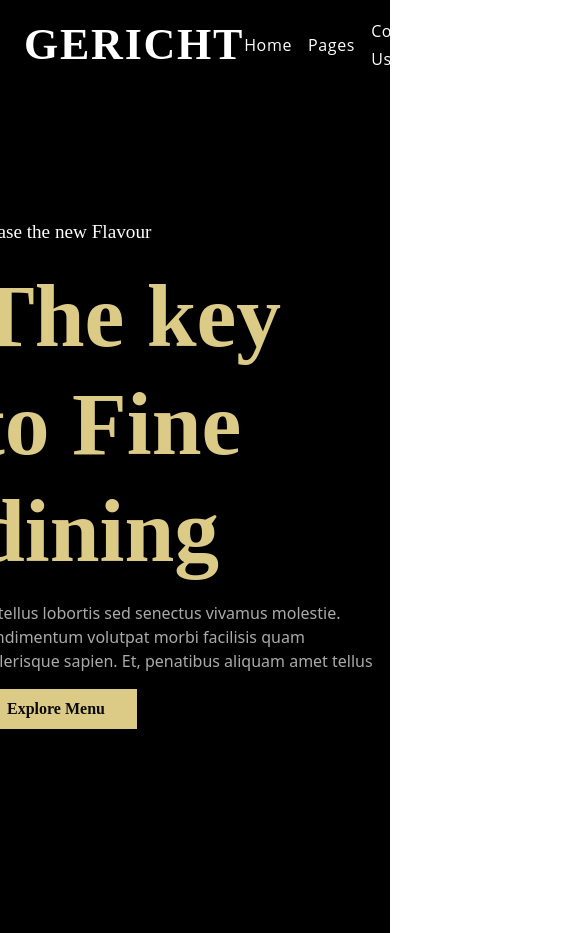
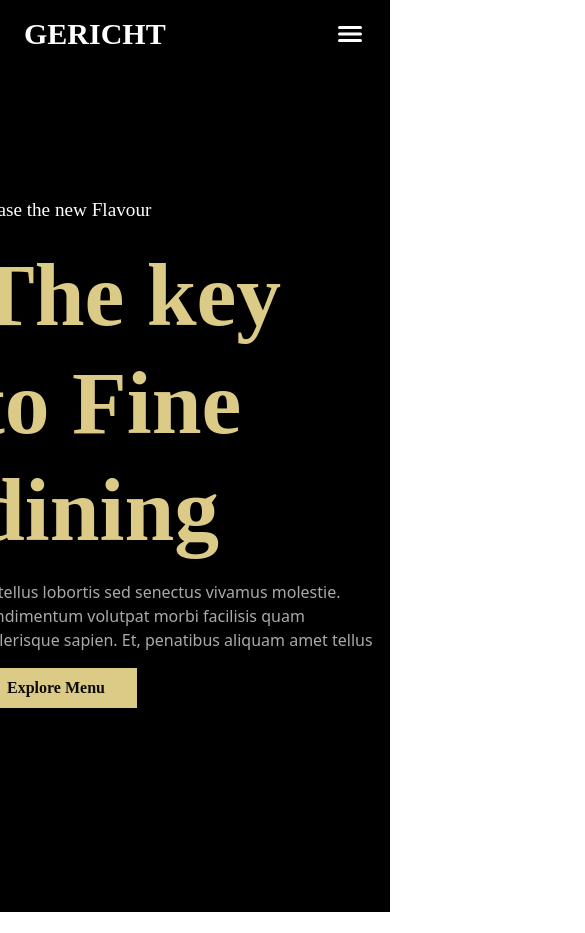
Before and after one commit to Shadrack04/gericht, a React (Vite) app: page / in a window 390 px wide. Shown: the top 933 px of the page, 585 px wide, since content can reach past the window. After the commit the page ends 912 px from the top, so only its background shows below. Built offline with nearby package versions, Linux system fonts and the light colour scheme; grey boxes are pictures that could not be loaded; a web font is replaced by a local one.

Commit message:
Feat: Make the navbar responsive with a hamburger menu

```diff
--- a/package.json
+++ b/package.json
@@ -13,6 +13,7 @@
     "@tailwindcss/vite": "^4.0.14",
     "react": "^19.0.0",
     "react-dom": "^19.0.0",
+    "react-icons": "^5.5.0",
     "tailwindcss": "^4.0.14"
   },
   "devDependencies": {
--- a/src/components/Header.jsx
+++ b/src/components/Header.jsx
@@ -1,12 +1,26 @@
-import React from "react";
+import React, { useState } from "react";
+import { IoMenu } from "react-icons/io5";
+import { IoCloseSharp } from "react-icons/io5";
 import Logo from "./Logo";
 import NavLinks from "./NavLinks";
 
 function Header() {
+  const [openNav, setOpenNav] = useState(false);
   return (
     <header className=" flex items-center justify-between px-6 py-4 bg-black">
       <Logo />
-      <NavLinks />
+      <NavLinks openNav={openNav} setOpenNav={setOpenNav} />
+      {openNav ? (
+        <IoCloseSharp
+          onClick={() => setOpenNav((O) => !O)}
+          className=" text-white md:hidden size-8 z-50"
+        />
+      ) : (
+        <IoMenu
+          onClick={() => setOpenNav((O) => !O)}
+          className=" text-white md:hidden size-8 z-50"
+        />
+      )}
     </header>
   );
 }
--- a/src/components/Logo.jsx
+++ b/src/components/Logo.jsx
@@ -1,7 +1,11 @@
 import React from "react";
 
 function Logo() {
-  return <h1 className="logo text-white">GERICHT</h1>;
+  return (
+    <h1 className="logo font-bold text-3xl md:text-[2.7rem] uppercase text-white  z-50">
+      GERICHT
+    </h1>
+  );
 }
 
 export default Logo;
--- a/src/components/NavLinks.jsx
+++ b/src/components/NavLinks.jsx
@@ -1,22 +1,27 @@
 import React from "react";
 
-function NavLinks() {
+function NavLinks({ openNav, setOpenNav }) {
+  console.log(openNav);
   return (
-    <nav className=" text-white flex items-center justify-between w-4/6">
-      <ul className=" flex items-center gap-4">
-        <li className="nav-list">
+    <nav
+      className={`${
+        openNav ? "" : "-translate-y-[100%]"
+      } fixed inset-0  transform md:translate-0 transition-transform duration-600 md:static bg-black md:bg-transparent text-white flex flex-col items-center pt-30 md:pt-0 md:flex-row md:items-center md:justify-between md:w-4/6`}
+    >
+      <ul className=" flex flex-col md:flex-row items-center gap-4">
+        <li className="nav-list text-2xl md:text-[1rem] font-medium">
           <a href="#">Home</a>
         </li>
-        <li className="nav-list">
+        <li className="nav-list text-2xl md:text-[1rem] font-medium">
           <a href="#">Pages</a>
         </li>
-        <li className="nav-list">
+        <li className="nav-list text-2xl md:text-[1rem] font-medium">
           <a href="#">Contact Us</a>
         </li>
-        <li className="nav-list">
+        <li className="nav-list text-2xl md:text-[1rem] font-medium">
           <a href="#">Blog</a>
         </li>
-        <li className="nav-list">
+        <li className="nav-list text-2xl md:text-[1rem] font-medium">
           <a href="#">Landing</a>
         </li>
       </ul>
--- a/src/index.css
+++ b/src/index.css
@@ -10,21 +10,17 @@ p {
   padding: 0;
 }
 
-.logo {
+/* .logo {
   font-weight: 700;
   font-size: 44px;
   font-style: normal;
   line-height: 130%;
   letter-spacing: 1.76px;
   text-transform: uppercase;
-}
+} */
 
 .nav-list {
   font-family: "Open Sans";
-  font-size: 16px;
-  font-style: normal;
-  font-weight: 400;
-  line-height: 175%; /* 28px */
   letter-spacing: 0.64px;
 }
 
```
Also changed, not shown: 1 other file (tests, documents, lock files or other folders).
